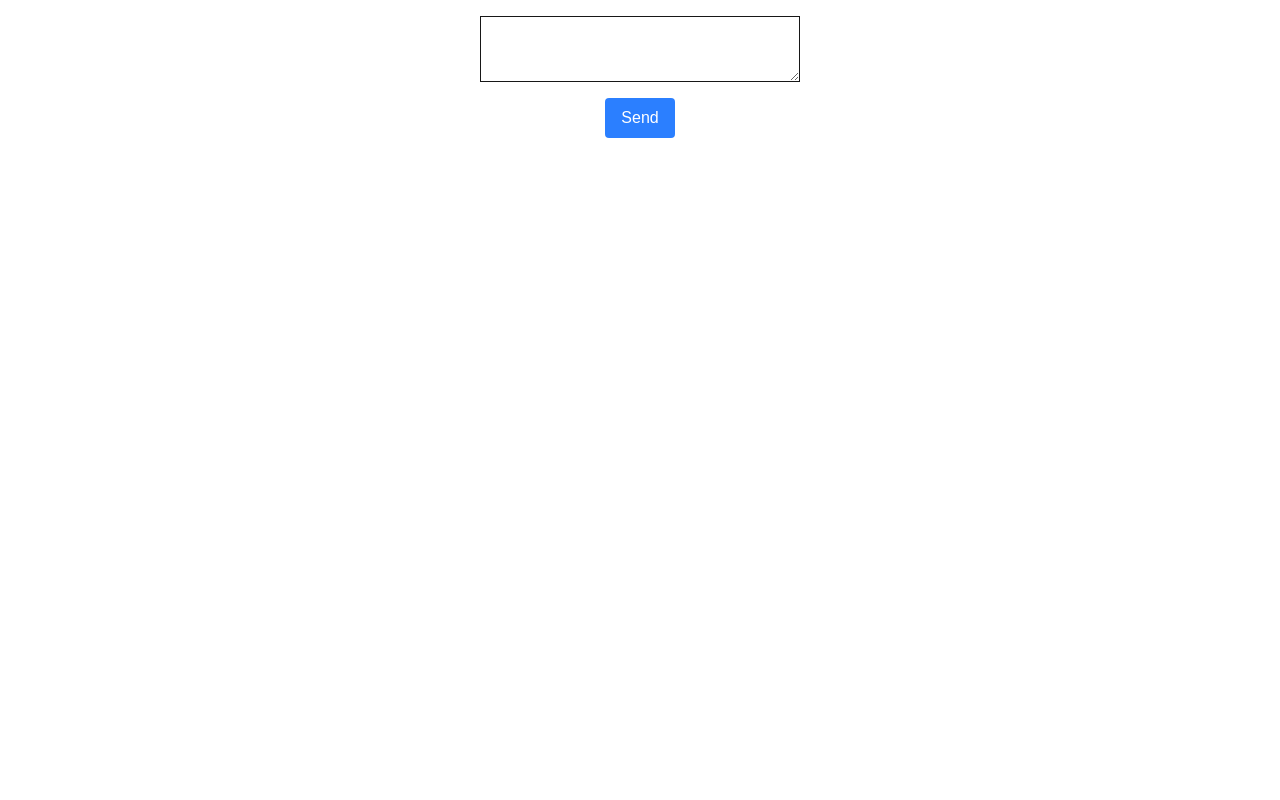
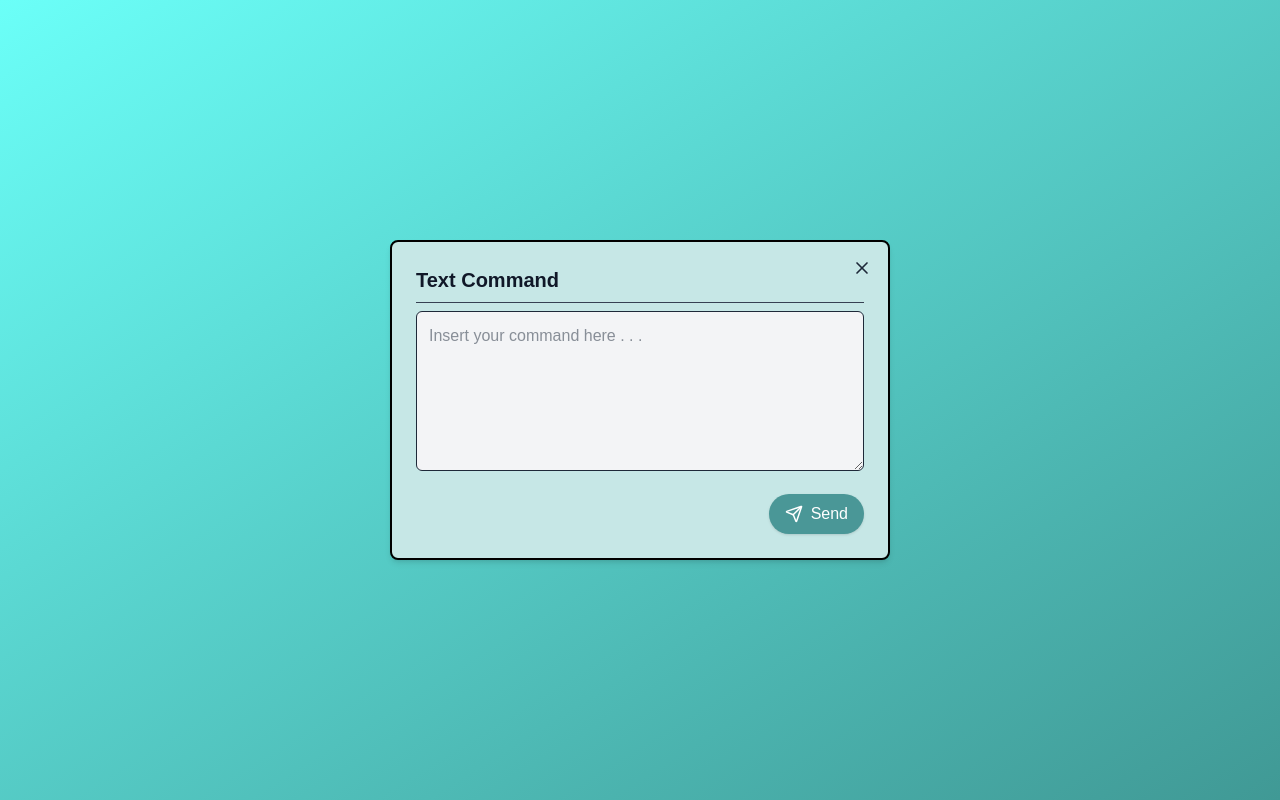
Before and after one commit to FariqJavier/UR5-OVGNet-Web-Frontend, a Next.js app: page /text-command in a window 1280 px wide. Built offline with nearby package versions, Linux system fonts and the light colour scheme.

Commit message:
styling text command page

```diff
--- a/src/app/text-command/page.tsx
+++ b/src/app/text-command/page.tsx
@@ -1,5 +1,6 @@
 "use client";
 import { useState } from "react";
+import { X, Send } from "lucide-react";
 import { useRouter } from "next/navigation";
 
 export default function TextCommand() {
@@ -23,11 +24,33 @@ export default function TextCommand() {
   };
 
   return (
-    <div className="flex flex-col items-center gap-4 p-4">
-      <textarea className="border p-2 w-80" value={command} onChange={(e) => setCommand(e.target.value)} />
-      <button className="px-4 py-2 bg-blue-500 text-white rounded" onClick={handleSubmit}>
-        Send
-      </button>
+    <div className="flex items-center justify-center min-h-screen bg-gradient-to-br from-[#6BFFF8] to-[#409995]">
+      <div className="relative w-[500px] bg-[#C6E7E6] p-6 rounded-lg border-2 border-black shadow-md">
+        {/* Close Button */}
+        <button className="absolute top-4 right-4 text-gray-800 hover:text-black">
+          <X size={20} />
+        </button>
+
+        {/* Header */}
+        <h2 className="text-xl font-semibold text-gray-900">Text Command</h2>
+        <hr className="border-gray-700 my-2" />
+
+        {/* Text Area */}
+        <textarea
+          className="w-full h-40 p-3 border rounded-md bg-gray-100 text-gray-800"
+          placeholder="Insert your command here . . ."
+          value={command}
+          onChange={(e) => setCommand(e.target.value)}
+        ></textarea>
+
+        {/* Send Button */}
+        <div className="flex justify-end mt-4">
+          <button className="flex items-center gap-2 bg-[#4A9797] text-white px-4 py-2 rounded-full shadow hover:bg-[#3b8080] transition">
+            <Send size={18} />
+            Send
+          </button>
+        </div>
+      </div>
     </div>
   );
 }
```
